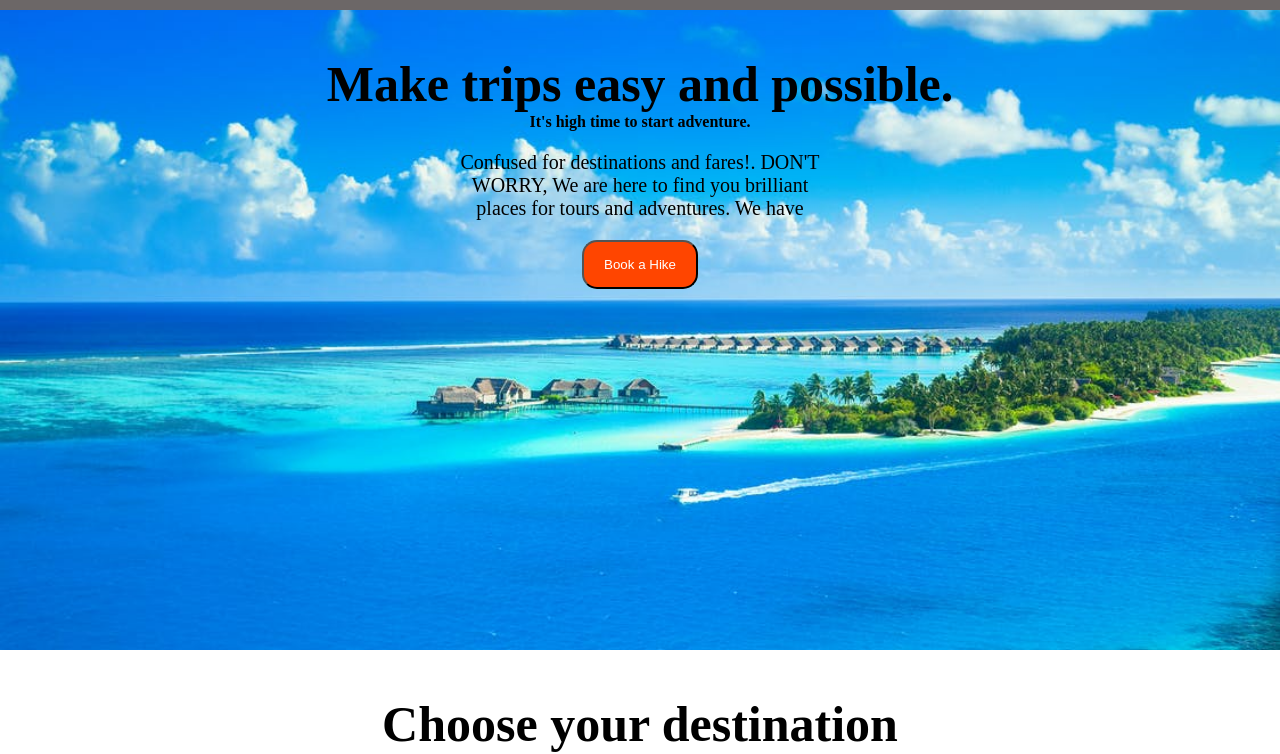
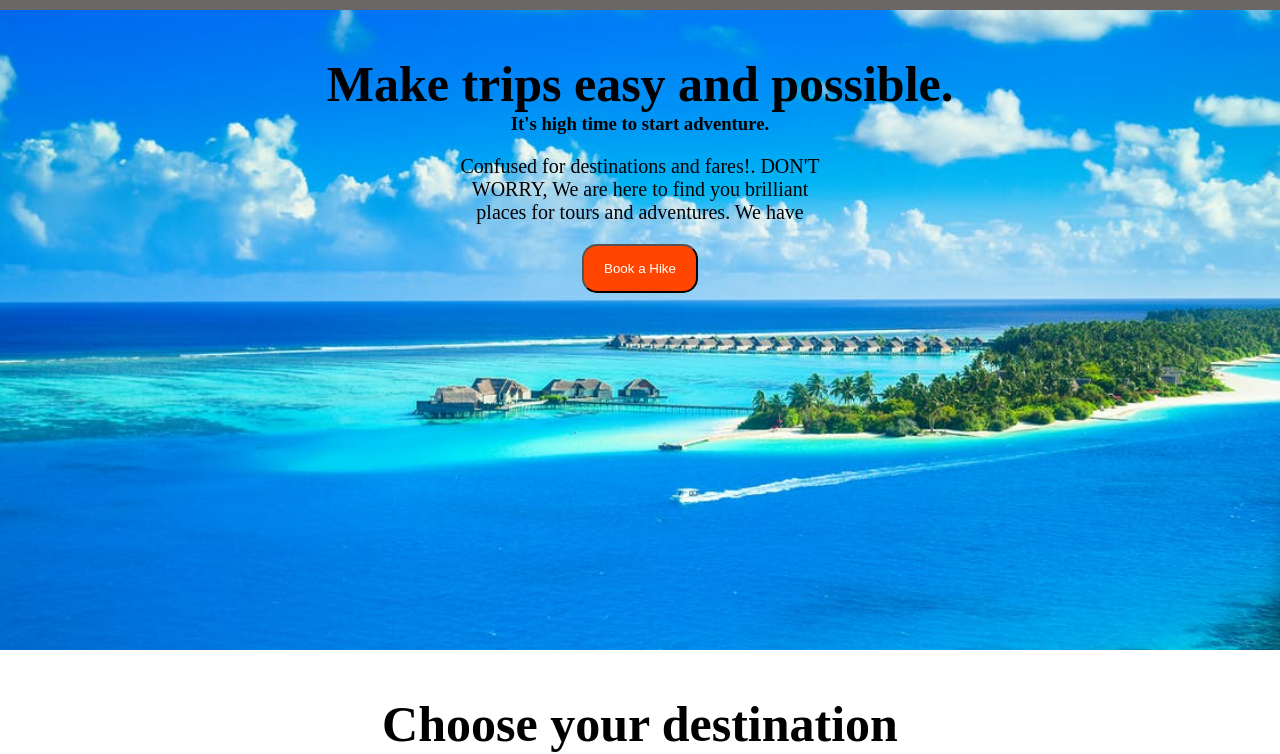
Before and after one commit to Shreeramsaran/Travel-Destinations, a plain HTML site: page index.html in a window 1280 px wide. Shown: the part 65-819 px from the top of the page. Drawn offline with Linux system fonts and the light colour scheme.

```diff
--- a/index.html
+++ b/index.html
@@ -31,7 +31,7 @@
             <div class="section-1 background">
                 <div class="box-1">
                     <h1>Make trips easy and possible.</h1>
-                    <h4>It's high time to start adventure.</h4>
+                    <h3>It's high time to start adventure.</h3>
                     <p>Confused for destinations and fares!. DON'T WORRY, We are here to find you brilliant places for tours and adventures.
                     We have </p>
                     <button class="btn">
```
